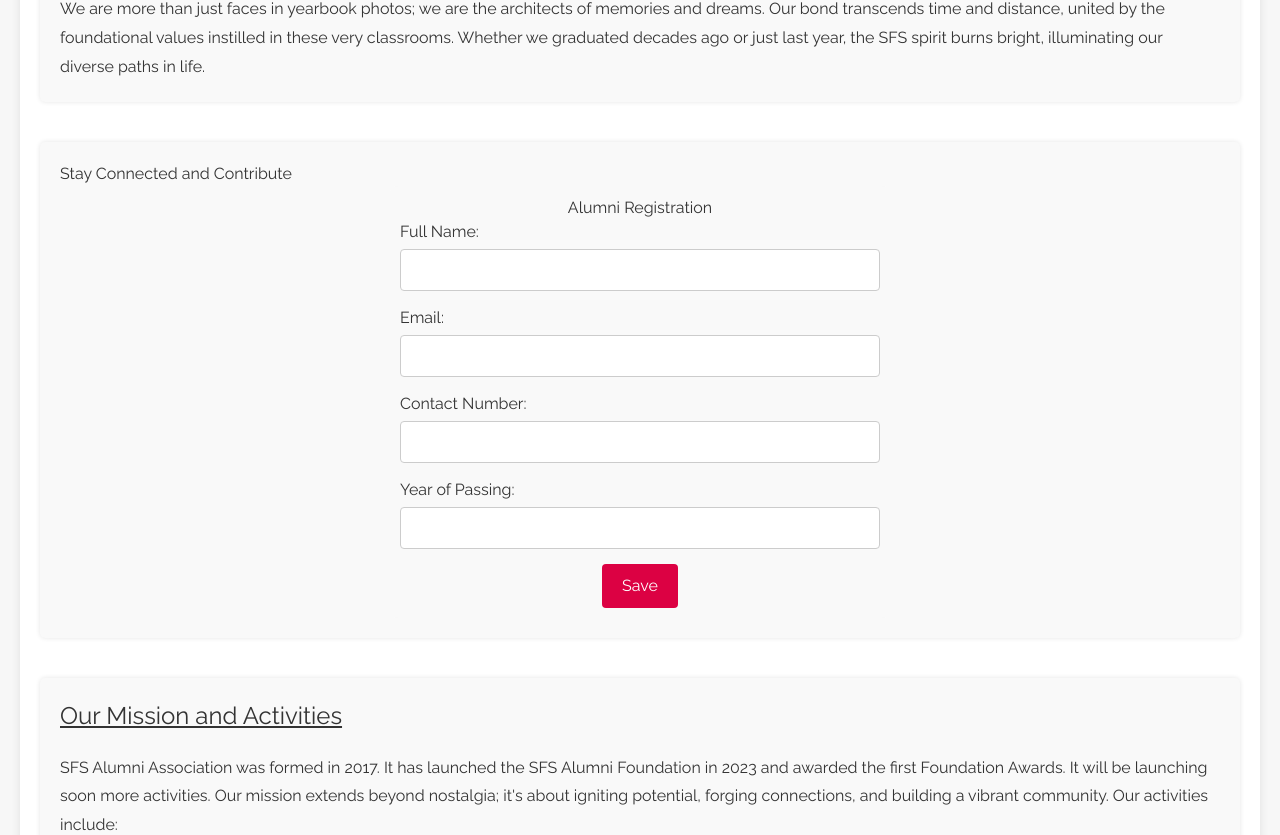
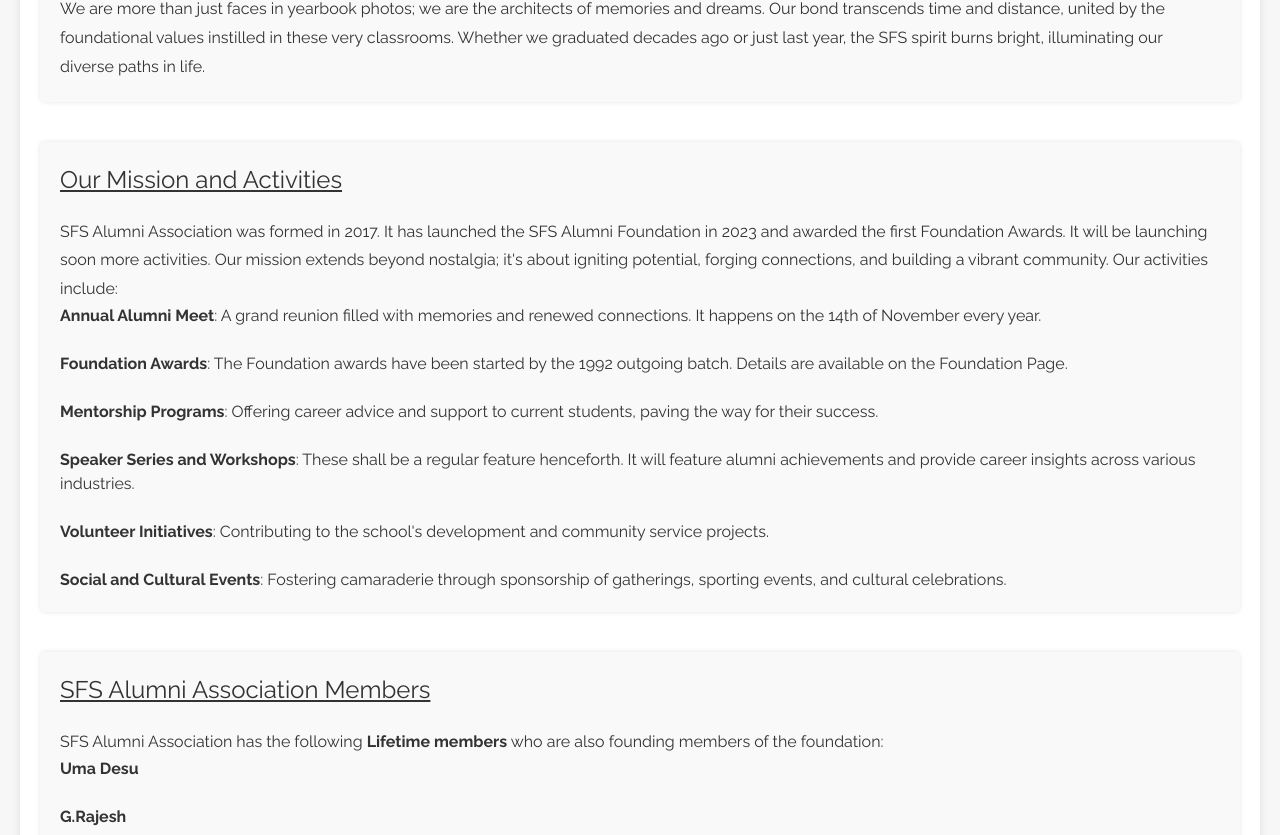
Before and after one commit to Naveennavin5658/SFS-CompleteCode, a React (Create React App) app: page /alumni in a window 1280 px wide. Shown: the part 890-1725 px from the top of the page. Built offline with nearby package versions, Linux system fonts and the light colour scheme.

Commit message:
removed regd form

```diff
--- a/src/Alumni.js
+++ b/src/Alumni.js
@@ -2,7 +2,7 @@
 
 import React from "react";
 import "./Alumni.css";
-import AlumniForm from "./AlumniForm";
+// import AlumniForm from "./AlumniForm";
 import Typewriter from "typewriter-effect";
 const Alumni = () => {
   return (
@@ -50,11 +50,7 @@ const Alumni = () => {
         {/* Include other content */}
       </div>
 
-      <div className="alumni-section-form">
-        <h2>Stay Connected and Contribute</h2>
-        <AlumniForm />
-        {/* Include registration link and social media links here */}
-      </div>
+
 
 
       <div className="alumni-section">
```
